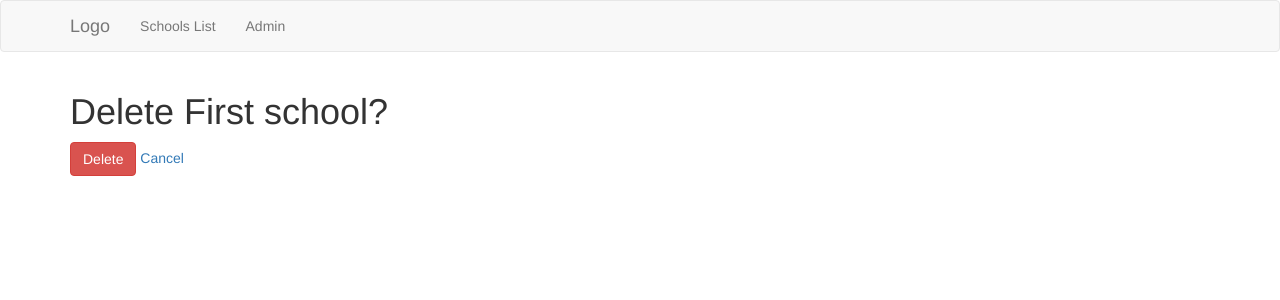
After one commit to dhananjaym11/python-django-cbv, a Django app: page /basic-app/delete/1/ in a window 1280 px wide. The commit adds this page. Shown: the top 300 px of the page. Run offline with Django 3.2, Linux system fonts and the light colour scheme; data comes from the database, SQL or seed files in the repository; both versions use the stored data as it was after the commit; some libraries are stand-ins or nearby versions.

Commit message:
Added CRUD operations

```diff
--- a/basic_app/models.py
+++ b/basic_app/models.py
@@ -1,4 +1,5 @@
 from django.db import models
+from django.urls import reverse
 
 # Create your models here.
 class School(models.Model) :
@@ -9,6 +10,9 @@ class School(models.Model) :
     def __str__(self):
         return self.name
 
+    def get_absolute_url(self):
+        return reverse("basic_app:detail",kwargs={'pk':self.pk})
+
 class Student(models.Model) :
     name = models.CharField(max_length=256)
     age = models.PositiveIntegerField()
--- /dev/null
+++ b/basic_app/templates/basic_app/school_confirm_delete.html
@@ -0,0 +1,13 @@
+{% extends "basic_app/basic_app_base.html" %}
+
+{% block body_block %}
+<h1>Delete {{school.name }}?</h1>
+
+<form method="post">
+  {% csrf_token %}
+  <input type="submit" class="btn btn-danger" value="Delete">
+  <a href="{% url 'basic_app:detail' pk=school.pk%} ">Cancel</a>
+
+</form>
+
+{% endblock %}
--- a/basic_app/templates/basic_app/school_details.html
+++ b/basic_app/templates/basic_app/school_details.html
@@ -13,4 +13,8 @@
   <p>{{student.name}} who is {{student.age}} years old.</p>
 {% endfor %}
 
+<div class="container">
+    <p><a class='btn btn-warning' href="{% url 'basic_app:update' pk=school_detail.pk %}">Update</a></p>
+  </div>
+
 {% endblock %}
--- a/basic_app/templates/basic_app/school_list.html
+++ b/basic_app/templates/basic_app/school_list.html
@@ -8,7 +8,9 @@
     {% for school in schools %}
     <li>
         <h2>
-            <a href="{% url 'basic_app:detail' school.id %}">{{school.name}}</a></h2>
+            <a href="{% url 'basic_app:detail' school.id %}">{{school.name}}</a>
+        </h2>
+        <a class='btn btn-warning' href="{% url 'basic_app:delete' pk=school.id %}">delete</a>
     </li>
     {% endfor %}
 </ol>
--- a/basic_app/urls.py
+++ b/basic_app/urls.py
@@ -6,4 +6,7 @@ app_name = 'basic_app'
 urlpatterns = [
     url('list', views.SchoolListView.as_view(), name='list'),
     url(r'^(?P<pk>\d+)/$',views.SchoolDetailView.as_view(),name='detail'),
+    url('create', views.SchoolCreateView.as_view(), name='create'),
+    url(r'^update/(?P<pk>\d+)/$',views.SchoolUpdateView.as_view(),name='update'),
+    url(r'^delete/(?P<pk>\d+)/$',views.SchoolDeleteView.as_view(),name='delete'),
 ]
--- a/basic_app/views.py
+++ b/basic_app/views.py
@@ -1,5 +1,6 @@
 from django.shortcuts import render
-from django.views.generic import View, TemplateView, ListView, DetailView
+from django.views.generic import View, TemplateView, ListView, DetailView, CreateView, UpdateView, DeleteView
+from django.urls import reverse_lazy
 from . import models
 # Create your views here.
 
@@ -16,3 +17,18 @@ class SchoolDetailView(DetailView):
     context_object_name = 'school_detail'
     model = models.School
     template_name = 'basic_app/school_details.html'
+
+
+class SchoolCreateView(CreateView):
+    fields = ("name","principal","location")
+    model = models.School
+
+
+class SchoolUpdateView(UpdateView):
+    fields = ("name","principal")
+    model = models.School
+
+
+class SchoolDeleteView(DeleteView):
+    model = models.School
+    success_url = reverse_lazy("basic_app:list")
```
Also changed, not shown: basic_app/templates/basic_app/school_form.html (added, +17 -0 lines), db.sqlite3.
